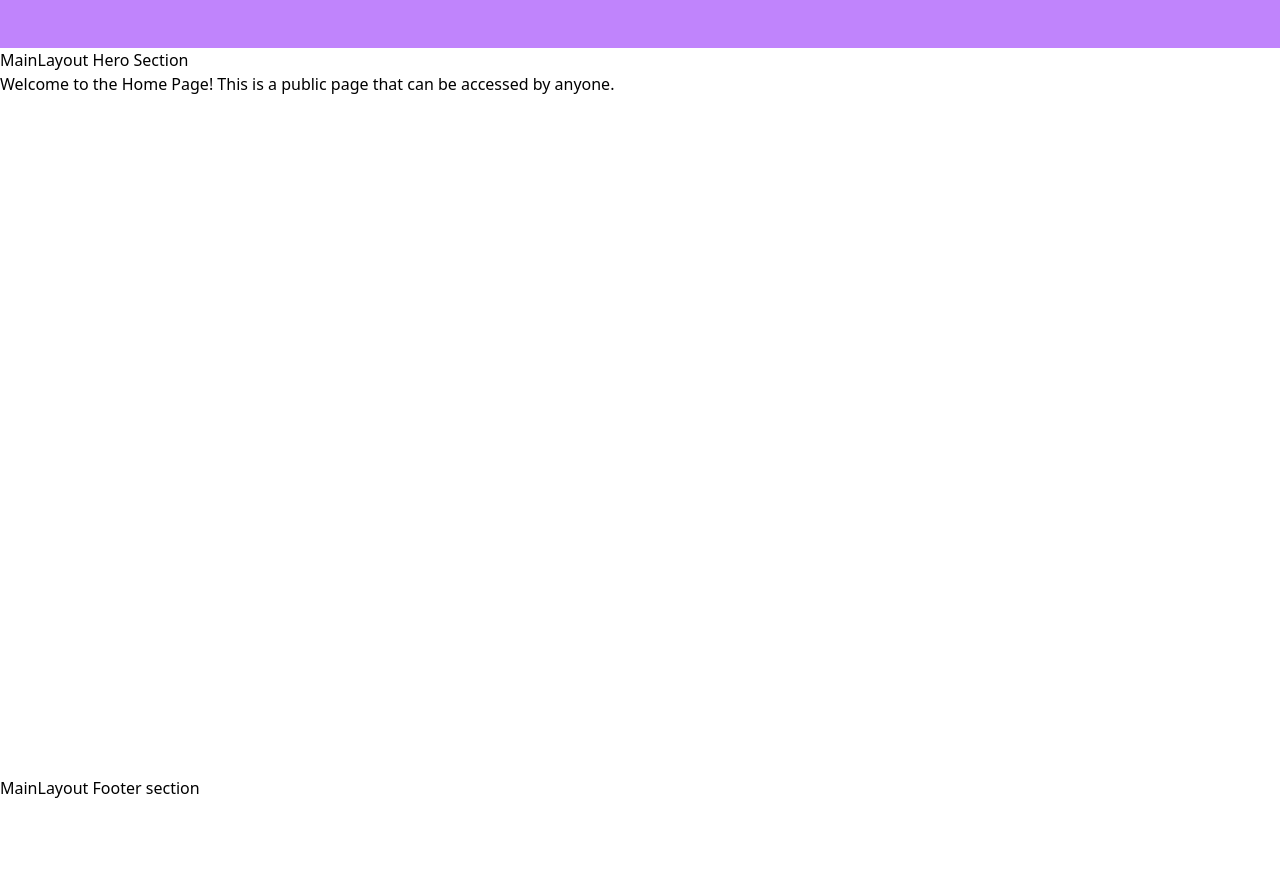
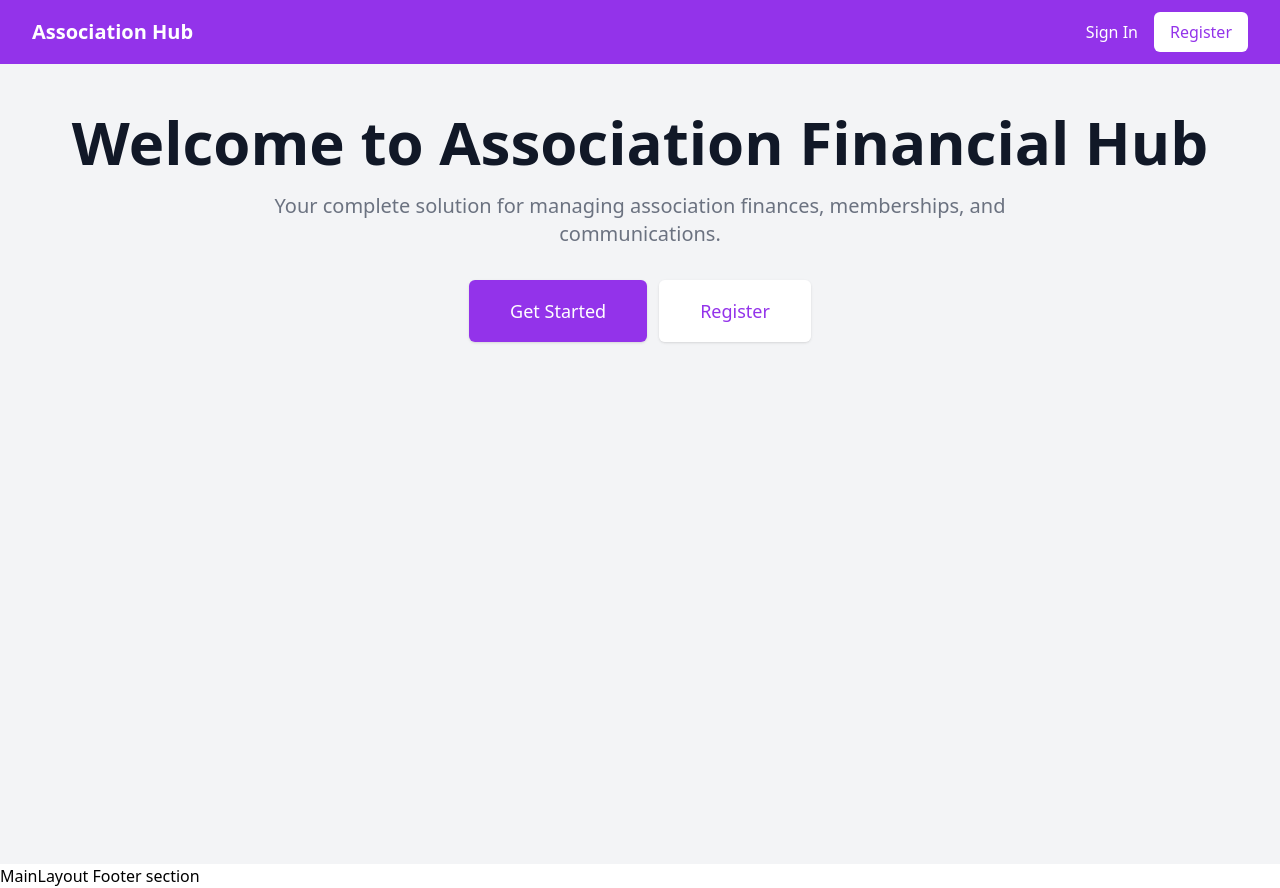
Before and after one commit to Megagig/Association-Financial-Hub, a React (Vite) app in the folder frontend/: page / in a window 1280 px wide. Before the commit the page ends 800 px from the top, so only its background shows below. Built offline with nearby package versions, Linux system fonts and the light colour scheme; no server answers.

Commit message:
Finish User Registration on the frontend

```diff
--- a/frontend/package.json
+++ b/frontend/package.json
@@ -10,9 +10,11 @@
     "preview": "vite preview"
   },
   "dependencies": {
+    "@tanstack/react-query": "^5.74.4",
     "@types/react-router-dom": "^5.3.3",
     "react": "^19.0.0",
     "react-dom": "^19.0.0",
+    "react-hook-form": "^7.55.0",
     "react-router-dom": "^7.5.1"
   },
   "devDependencies": {
--- /dev/null
+++ b/frontend/src/api-client.ts
@@ -0,0 +1,21 @@
+import { RegisterFormData } from './pages/public/Register';
+
+const API_BASE_URL = import.meta.env.VITE_API_BASE_URL;
+
+//Create the register API call: This function will send a POST request to the server to create a new user.
+export const register = async (formData: RegisterFormData) => {
+  const response = await fetch(`${API_BASE_URL}/api/users/register`, {
+    method: 'POST',
+    credentials: 'include',
+    headers: {
+      'Content-Type': 'application/json',
+    },
+    body: JSON.stringify(formData),
+  });
+
+  const responseBody = await response.json();
+
+  if (!response.ok) {
+    throw new Error(responseBody.message);
+  }
+};
--- a/frontend/src/components/Header.tsx
+++ b/frontend/src/components/Header.tsx
@@ -1,5 +1,28 @@
 const Header = () => {
-  return <div className="bg-purple-400 py-6"></div>;
+  return (
+    <header className="bg-purple-600 shadow-lg">
+      <nav className="max-w-7xl mx-auto px-4 sm:px-6 lg:px-8">
+        <div className="flex justify-between h-16">
+          <div className="flex items-center">
+            <a href="/" className="text-white text-xl font-bold">
+              Association Hub
+            </a>
+          </div>
+          <div className="flex items-center space-x-4">
+            <a href="/sign-in" className="text-white hover:text-gray-200">
+              Sign In
+            </a>
+            <a
+              href="/register"
+              className="bg-white text-purple-600 px-4 py-2 rounded-md hover:bg-gray-100"
+            >
+              Register
+            </a>
+          </div>
+        </div>
+      </nav>
+    </header>
+  );
 };
 
 export default Header;
--- a/frontend/src/context/AuthContext.tsx
+++ b/frontend/src/context/AuthContext.tsx
@@ -1,5 +1,5 @@
 import React, { createContext, useContext, useState, useEffect } from 'react';
-import { User, UserRole } from '../types';
+import { User, UserRole, ToastMessage } from '../types';
 
 interface AuthContextType {
   user: User | null;
@@ -8,6 +8,7 @@ interface AuthContextType {
   login: (email: string, password: string) => Promise<void>;
   logout: () => void;
   isAdmin: boolean;
+  showToast: (message: ToastMessage) => void;
 }
 
 interface LoginResponse {
@@ -15,7 +16,8 @@ interface LoginResponse {
   token: string;
 }
 
-const API_URL = process.env.NEXT_PUBLIC_API_URL || 'https://api.example.com';
+const API_BASE_URL =
+  import.meta.env.VITE_API_BASE_URL || 'https://api.example.com';
 
 const AuthContext = createContext<AuthContextType | undefined>(undefined);
 
@@ -24,6 +26,16 @@ export const AuthProvider: React.FC<{ children: React.ReactNode }> = ({
 }) => {
   const [user, setUser] = useState<User | null>(null);
   const [isLoading, setIsLoading] = useState(true);
+  const [toast, setToast] = useState<ToastMessage | null>(null);
+
+  // Add showToast function
+  const showToast = (message: ToastMessage) => {
+    setToast(message);
+    // Auto-hide toast after 3 seconds
+    setTimeout(() => {
+      setToast(null);
+    }, 3000);
+  };
 
   // Function to get the auth token from localStorage
   const getAuthToken = (): string | null => {
@@ -31,7 +43,7 @@ export const AuthProvider: React.FC<{ children: React.ReactNode }> = ({
   };
 
   // Function to fetch the current user data with the token
-  const fetchCurrentUser = async (): Promise<User | null> => {
+  const fetchCurrentUser = React.useCallback(async (): Promise<User | null> => {
     const token = getAuthToken();
 
     if (!token) {
@@ -39,7 +51,7 @@ export const AuthProvider: React.FC<{ children: React.ReactNode }> = ({
     }
 
     try {
-      const response = await fetch(`${API_URL}/auth/me`, {
+      const response = await fetch(`${API_BASE_URL}/auth/me`, {
         headers: {
           Authorization: `Bearer ${token}`,
           'Content-Type': 'application/json',
@@ -61,7 +73,7 @@ export const AuthProvider: React.FC<{ children: React.ReactNode }> = ({
       console.error('Error fetching current user:', error);
       return null;
     }
-  };
+  }, []);
 
   useEffect(() => {
     const initializeAuth = async () => {
@@ -77,12 +89,12 @@ export const AuthProvider: React.FC<{ children: React.ReactNode }> = ({
     };
 
     initializeAuth();
-  }, []);
+  }, [fetchCurrentUser]);
 
   const login = async (email: string, password: string): Promise<void> => {
     setIsLoading(true);
     try {
-      const response = await fetch(`${API_URL}/auth/login`, {
+      const response = await fetch(`${API_BASE_URL}/auth/login`, {
         method: 'POST',
         headers: {
           'Content-Type': 'application/json',
@@ -116,7 +128,7 @@ export const AuthProvider: React.FC<{ children: React.ReactNode }> = ({
 
       if (token) {
         // Optional: notify the backend about the logout
-        await fetch(`${API_URL}/auth/logout`, {
+        await fetch(`${API_BASE_URL}/auth/logout`, {
           method: 'POST',
           headers: {
             Authorization: `Bearer ${token}`,
@@ -140,9 +152,24 @@ export const AuthProvider: React.FC<{ children: React.ReactNode }> = ({
     login,
     logout,
     isAdmin: user?.role === UserRole.ADMIN,
+    showToast,
   };
 
-  return <AuthContext.Provider value={value}>{children}</AuthContext.Provider>;
+  return (
+    <AuthContext.Provider value={value}>
+      {children}
+      {/* Add Toast component */}
+      {toast && (
+        <div
+          className={`fixed bottom-4 right-4 px-4 py-2 rounded-md text-white ${
+            toast.type === 'success' ? 'bg-green-500' : 'bg-red-500'
+          }`}
+        >
+          {toast.message}
+        </div>
+      )}
+    </AuthContext.Provider>
+  );
 };
 
 export const useAuth = () => {
--- a/frontend/src/layouts/MainLayout.tsx
+++ b/frontend/src/layouts/MainLayout.tsx
@@ -1,14 +1,12 @@
 import Header from '../components/Header';
 import Footer from '../components/Footer';
-import Hero from '../components/Hero';
+// import Hero from '../components/Hero';
 import { Outlet } from 'react-router-dom';
 
-// This layout component provides a basic structure for the application with a header, footer, and a main content area.
 const MainLayout: React.FC = () => {
   return (
     <div className="min-h-screen flex flex-col">
       <Header />
-      <Hero />
       <main className="flex-grow">
         <Outlet />
       </main>
--- a/frontend/src/pages/public/HomePage.tsx
+++ b/frontend/src/pages/public/HomePage.tsx
@@ -1,10 +1,35 @@
 const HomePage = () => {
   return (
-    <div>
-      <h1>
-        Welcome to the Home Page! This is a public page that can be accessed by
-        anyone.
-      </h1>
+    <div className="min-h-screen bg-gray-100">
+      <div className="max-w-7xl mx-auto py-12 px-4 sm:px-6 lg:px-8">
+        <div className="text-center">
+          <h1 className="text-4xl font-bold text-gray-900 sm:text-5xl md:text-6xl">
+            Welcome to Association Financial Hub
+          </h1>
+          <p className="mt-3 max-w-md mx-auto text-base text-gray-500 sm:text-lg md:mt-5 md:text-xl md:max-w-3xl">
+            Your complete solution for managing association finances,
+            memberships, and communications.
+          </p>
+          <div className="mt-5 max-w-md mx-auto sm:flex sm:justify-center md:mt-8">
+            <div className="rounded-md shadow">
+              <a
+                href="/sign-in"
+                className="w-full flex items-center justify-center px-8 py-3 border border-transparent text-base font-medium rounded-md text-white bg-purple-600 hover:bg-purple-700 md:py-4 md:text-lg md:px-10"
+              >
+                Get Started
+              </a>
+            </div>
+            <div className="mt-3 rounded-md shadow sm:mt-0 sm:ml-3">
+              <a
+                href="/register"
+                className="w-full flex items-center justify-center px-8 py-3 border border-transparent text-base font-medium rounded-md text-purple-600 bg-white hover:bg-gray-50 md:py-4 md:text-lg md:px-10"
+              >
+                Register
+              </a>
+            </div>
+          </div>
+        </div>
+      </div>
     </div>
   );
 };
--- /dev/null
+++ b/frontend/src/pages/public/Register.tsx
@@ -0,0 +1,138 @@
+import { useForm } from 'react-hook-form';
+import { useMutation } from '@tanstack/react-query';
+import { useAuth } from '../../context/AuthContext';
+import { useNavigate } from 'react-router-dom';
+import { RegisterFormData } from '../../types';
+
+const Register = () => {
+  const navigate = useNavigate();
+  const { showToast } = useAuth();
+
+  const {
+    register,
+    watch,
+    handleSubmit,
+    formState: { errors },
+  } = useForm<RegisterFormData>();
+
+  // Use mutation for registration
+  const mutation = useMutation({
+    mutationFn: async (data: RegisterFormData) => {
+      const response = await fetch('/api/auth/register', {
+        method: 'POST',
+        headers: {
+          'Content-Type': 'application/json',
+        },
+        body: JSON.stringify(data),
+      });
+      if (!response.ok) {
+        const errorData = await response.json();
+        throw new Error(errorData.message || 'Registration failed');
+      }
+      return response.json();
+    },
+    onSuccess: async () => {
+      showToast({
+        message: 'Registration successful! Please log in.',
+        type: 'success',
+      });
+      navigate('/login');
+    },
+    onError: (error: Error) => {
+      showToast({
+        message: error.message || 'Registration failed',
+        type: 'error',
+      });
+    },
+  });
+  // Handle form submission
+  const onSubmit = handleSubmit((data) => {
+    mutation.mutate(data);
+  });
+
+  return (
+    <form className="flex flex-col gap-5" onSubmit={onSubmit}>
+      <h2 className="text-3xl font-bold">Create an account</h2>
+      <div className="flex flex-col md:flex-row gap-5">
+        <label className="text-gray-700 text-sm font-bold flex-1">
+          First Name
+          <input
+            className="border rounded w-full py-1 px-2 font-normal"
+            {...register('firstName', { required: 'This field is required' })}
+          />
+          {errors.firstName && (
+            <span className="text-red-500">{errors.firstName.message}</span>
+          )}
+        </label>
+
+        <label className="text-gray-700 text-sm font-bold flex-1">
+          Last Name
+          <input
+            className="border rounded w-full py-1 px-2 font-normal"
+            {...register('lastName', { required: 'This field is required' })}
+          />
+          {errors.lastName && (
+            <span className="text-red-500">{errors.lastName.message}</span>
+          )}
+        </label>
+      </div>
+      <label className="text-gray-700 text-sm font-bold">
+        Email
+        <input
+          type="email"
+          className="border rounded w-full py-1 px-2 font-normal"
+          {...register('email', { required: 'This field is required' })}
+        />
+        {errors.email && (
+          <span className="text-red-500">{errors.email.message}</span>
+        )}
+      </label>
+      <label className="text-gray-700 text-sm font-bold">
+        Password
+        <input
+          type="password"
+          className="border rounded w-full py-1 px-2 font-normal"
+          {...register('password', {
+            required: 'This field is required',
+            minLength: {
+              value: 6,
+              message: 'Password must be at least 6 characters',
+            },
+          })}
+        />
+        {errors.password && (
+          <span className="text-red-500">{errors.password.message}</span>
+        )}
+      </label>
+      <label className="text-gray-700 text-sm font-bold">
+        Confirm Password
+        <input
+          type="password"
+          className="border rounded w-full py-1 px-2 font-normal"
+          {...register('confirmPassword', {
+            validate: (val: string) => {
+              if (!val) {
+                return 'This field is required';
+              } else if (watch('password') !== val) {
+                return 'Your passwords do not match';
+              }
+            },
+          })}
+        />
+        {errors.confirmPassword && (
+          <span className="text-red-500">{errors.confirmPassword.message}</span>
+        )}
+      </label>
+      <span>
+        <button
+          type="submit"
+          className="bg-blue-600 text-white p-2 font-bold hover:bg-blue-500 text-xl"
+        >
+          Create Account
+        </button>
+      </span>
+    </form>
+  );
+};
+
+export default Register;
--- a/frontend/src/router.tsx
+++ b/frontend/src/router.tsx
@@ -22,6 +22,7 @@ import MemberReportsPage from './pages/member/MemberReportsPage';
 import MemberAccountSettingsPage from './pages/member/MemberAccountSettingsPage';
 import MemberHelpSupportPage from './pages/member/MemberHelpSupportPage';
 import { useAuth } from './context/AuthContext';
+import Register from './pages/public/Register';
 
 const PrivateRoute: React.FC<{
   element: React.ReactNode;
@@ -48,6 +49,10 @@ const router = createBrowserRouter([
       {
         index: true,
         element: <HomePage />,
+      },
+      {
+        path: 'register',
+        element: <Register />,
       },
       {
         path: 'sign-in',
```
Also changed, not shown: frontend/src/App.tsx (+5 -2 lines), frontend/src/types/index.ts (+22 -5 lines), 1 other file (tests, documents, lock files or other folders).
